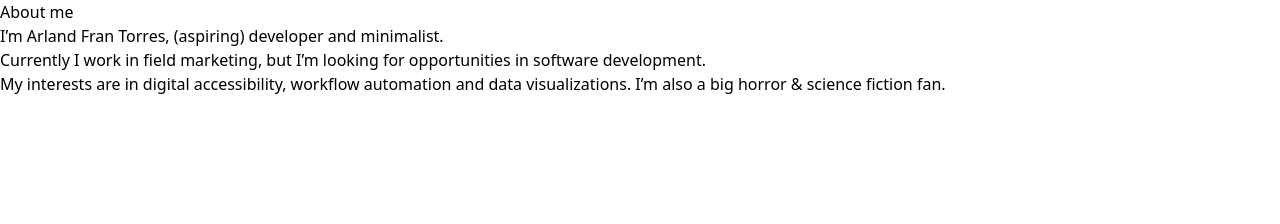
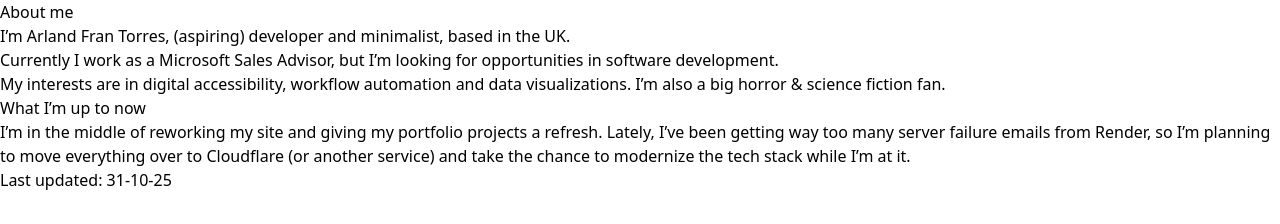
Before and after one commit to arlandfran/dev, an Astro site: page / in a window 1280 px wide. Built offline with nearby package versions, Linux system fonts and the light colour scheme; Astro itself is replaced by a stand-in of ours.

Commit message:
refactor(content): update about me and add now section

```diff
--- a/src/pages/index.md
+++ b/src/pages/index.md
@@ -6,8 +6,14 @@ description: "tl;dr - name: Arland Torres, location: United Kingdom, current rol
 
 # About me
 
-I’m Arland Fran Torres, (aspiring) developer and minimalist.
+I’m Arland Fran Torres, (aspiring) developer and minimalist, based in the UK.
 
-Currently I work in field marketing, but I’m looking for opportunities in software development.
+Currently I work as a Microsoft Sales Advisor, but I’m looking for opportunities in software development.
 
 My interests are in digital accessibility, workflow automation and data visualizations. I’m also a big horror & science fiction fan.
+
+## What I'm up to [now](https://nownownow.com/about)
+
+I’m in the middle of reworking my site and giving my portfolio projects a refresh. Lately, I’ve been getting way too many server failure emails from Render, so I’m planning to move everything over to Cloudflare (or another service) and take the chance to modernize the tech stack while I’m at it.
+
+Last updated: 31-10-25
```
